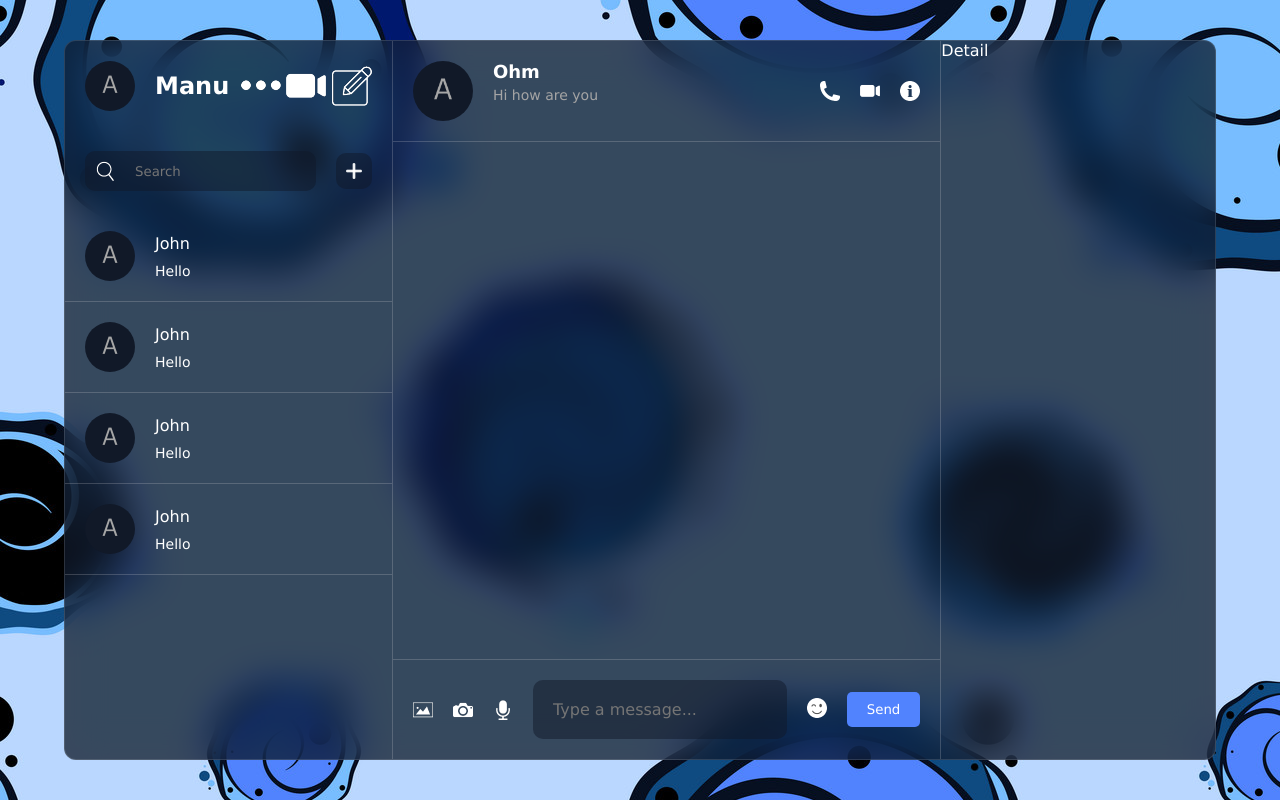
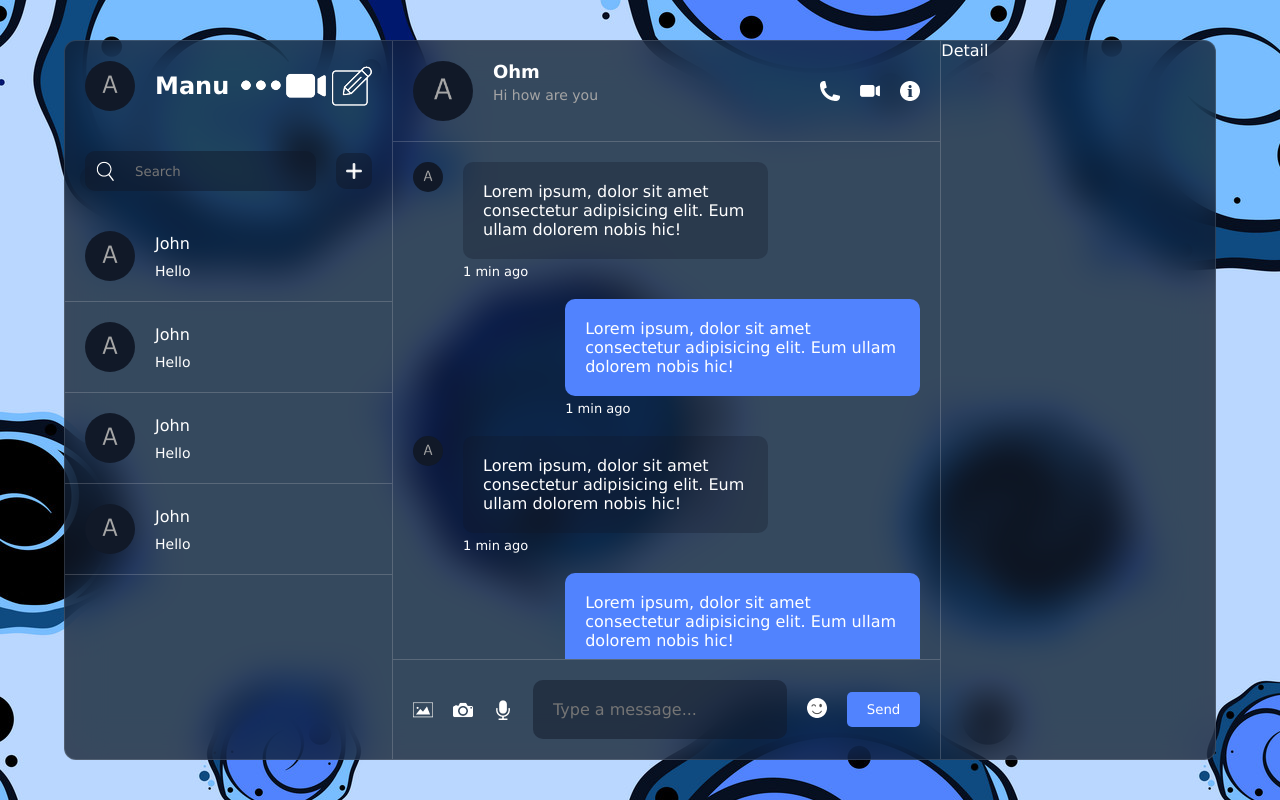
Before and after one commit to Manvendra27saini/ChatNest, a React (Vite) app: page / in a window 1280 px wide. Built offline with nearby package versions, Linux system fonts and the light colour scheme.

Commit message:
Chat Message Design

```diff
--- a/src/components/chat/Chat.jsx
+++ b/src/components/chat/Chat.jsx
@@ -26,7 +26,88 @@ const Chat = () => {
                     <img src="./info.png" alt="" />
                 </div>
             </div>
-            <div className="center"></div>
+            <div className="center">
+            <div className="message">
+                  <img src="./avatar.png" alt="" />
+                  <div className="texts">
+                    <p>
+                        Lorem ipsum, dolor sit amet consectetur adipisicing elit. Eum ullam dolorem nobis hic!
+                    </p>
+
+                    <span>1 min ago</span>
+
+                  </div>
+                </div>
+                <div className="message own">
+
+                  <div className="texts">
+                    <p>
+                        Lorem ipsum, dolor sit amet consectetur adipisicing elit. Eum ullam dolorem nobis hic!
+                    </p>
+
+                    <span>1 min ago</span>
+
+                  </div>
+                </div>
+                <div className="message">
+                  <img src="./avatar.png" alt="" />
+                  <div className="texts">
+                    <p>
+                        Lorem ipsum, dolor sit amet consectetur adipisicing elit. Eum ullam dolorem nobis hic!
+                    </p>
+
+                    <span>1 min ago</span>
+
+                  </div>
+                </div>
+                <div className="message own">
+
+                  <div className="texts">
+                    <p>
+                        Lorem ipsum, dolor sit amet consectetur adipisicing elit. Eum ullam dolorem nobis hic!
+                    </p>
+
+                    <span>1 min ago</span>
+
+                  </div>
+                </div>
+                <div className="message">
+                  <img src="./avatar.png" alt="" />
+                  <div className="texts">
+                    <p>
+                        Lorem ipsum, dolor sit amet consectetur adipisicing elit. Eum ullam dolorem nobis hic!
+                    </p>
+
+                    <span>1 min ago</span>
+
+                  </div>
+                </div>
+                <div className="message own">
+
+                  <div className="texts">
+                    <img src="https://img.freepik.com/free-photo/abstract-autumn-beauty-multi-colored-leaf-vein-pattern-generated-by-ai_188544-9871.jpg?size=626&ext=jpg"  />
+                    <p>
+                        Lorem ipsum, dolor sit amet consectetur adipisicing elit. Eum ullam dolorem nobis hic!
+                    </p>
+
+                    <span>1 min ago</span>
+
+                  </div>
+                </div>
+                <div className="message">
+                  <img src="./avatar.png" alt="" />
+                  <div className="texts">
+                    <p>
+                        Lorem ipsum, dolor sit amet consectetur adipisicing elit. Eum ullam dolorem nobis hic!
+                    </p>
+
+                    <span>1 min ago</span>
+
+                  </div>
+                </div>
+
+            </div>
+
             <div className="bottom">
                 <div className="icons">
                     <img src="./img.png" alt=""/>
--- a/src/components/chat/chat.css
+++ b/src/components/chat/chat.css
@@ -18,13 +18,13 @@
             align-content: center;
             gap: 20px;
 
-            img{
+             img{
                 width: 60px;
                 height: 60px;
                 border-radius: 50%;
                 object-fit: cover;
 
-            }
+             }
             .texts{
                 display: flex;
                 flex-direction: column;
@@ -56,7 +56,58 @@
     }
     .center{
      padding: 20px;
-     felx:1;
+     flex: 1;
+     overflow: scroll;
+     display: flex;
+     flex-direction: column;
+     gap: 20px;
+
+     .message{
+        max-width: 70%;
+        display: flex;
+        gap: 20px;
+
+        &.own{
+            align-self: flex-end;
+
+            .texts{
+                p{
+                    background-color: #5183fe;
+                }
+            }
+        }
+        img{
+            width: 30px;
+            height: 30px;
+            border-radius: 50%;
+            object-fit: cover;
+
+        }
+        .texts{
+            flex: 1;
+            display: flex;
+            flex-direction: column;
+            gap: 5px;
+
+            img{
+                width: 100%;
+                height: 300px;border-radius: 10px;
+                object-fit: cover;
+            }
+           p{
+            padding: 20px;
+            background-color: rgba(17, 25, 40, 0.3);
+            border-radius: 10px;
+           }
+
+           span{
+            font-size: 13px;
+           }
+
+        }
+
+     }
+
 
     }
     .bottom{
```
